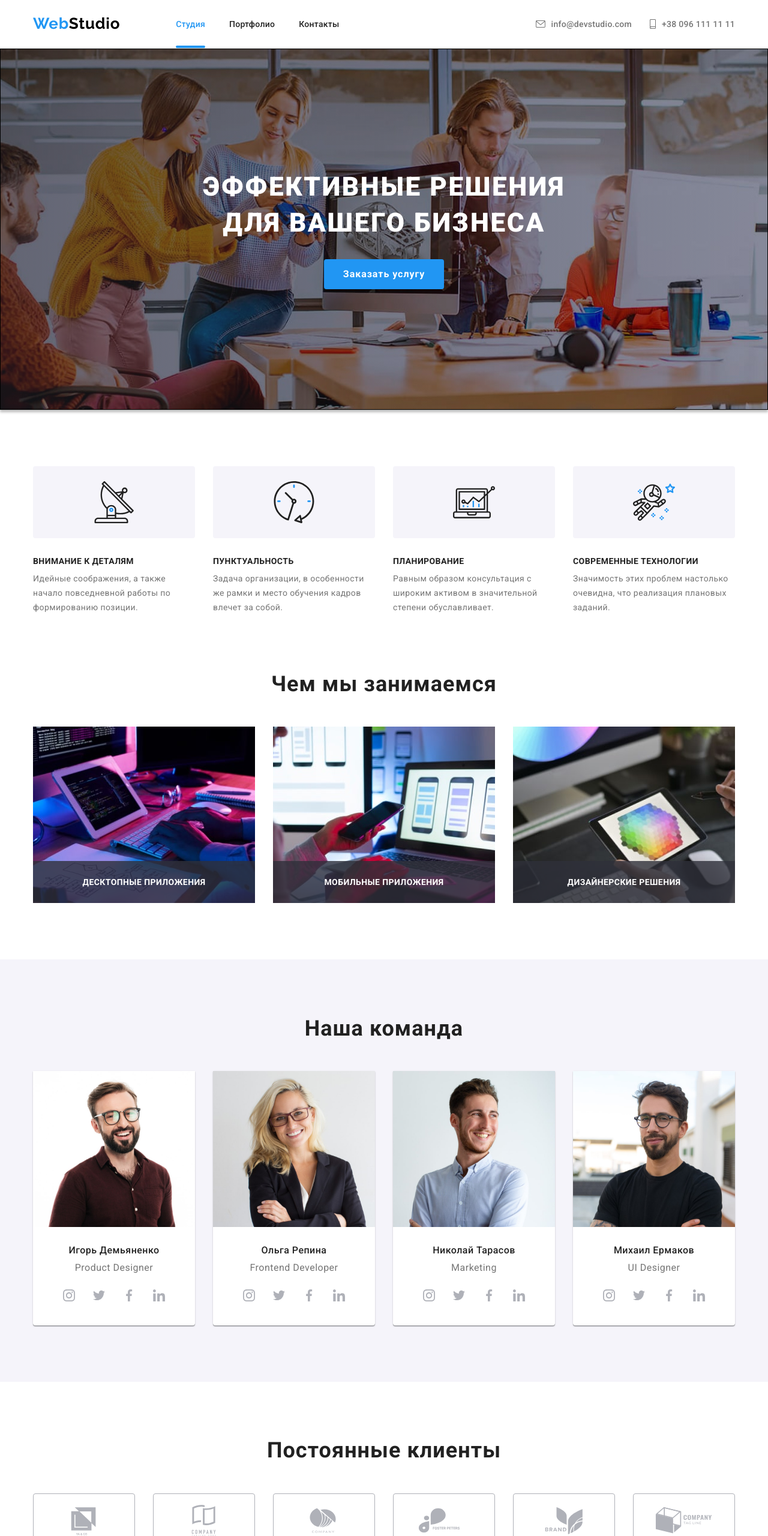
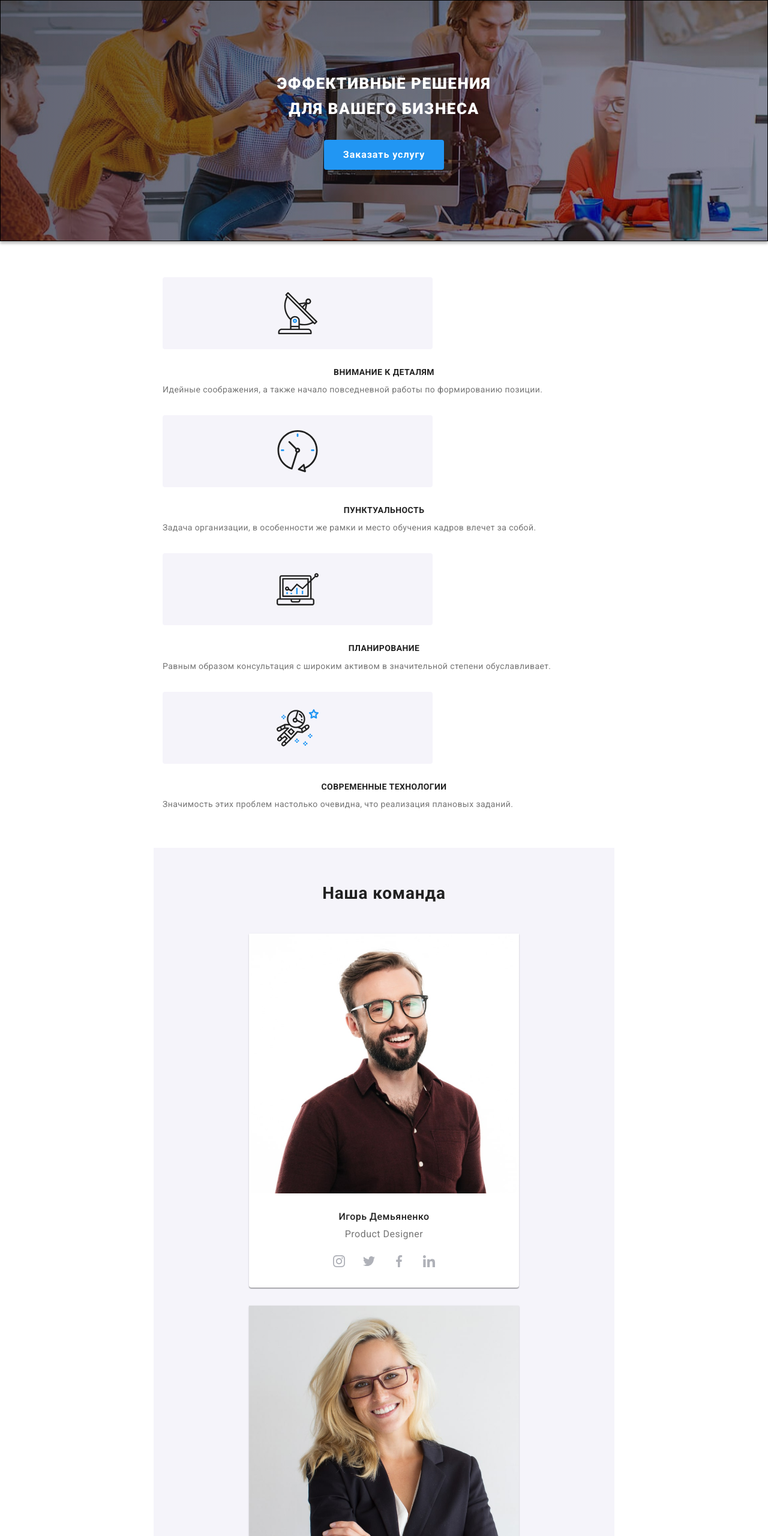
Before and after one commit to ronnik81/goit-markup-hw-08, a plain HTML site: page index.html in a window 1280 px wide. Shown: the top 2560 px of the page at 60% size. Drawn offline with Linux system fonts and the light colour scheme.

Commit message:
add mobile main sections

```diff
--- a/index.html
+++ b/index.html
@@ -16,15 +16,16 @@
 
   <body>
     <header>
-      <div class="container header">
-        <nav class="nav-section">
+      <!-- <div class="container header">
+        <nav class="nav-section"> -->
           <!-- HEADER LOGO -->
-          <a class="logo header-logo" href="./"
-            >Web<span class="logo__black">Studio</span>
-          </a>
+    <!-- <a class="logo header-logo" href="./"
+      >Web<span class="logo__black">Studio</span>
+    </a> -->
 
-          <!-- HEADER NAVIGATION -->
-          <ul class="site-nav">
+
+    <!-- HEADER NAVIGATION -->
+    <!-- <ul class="site-nav">
             <li class="site-nav__item">
               <a class="site-nav__link site-nav__current" href="./index.html"
                 >Студия</a
@@ -41,10 +42,10 @@
               >
             </li>
           </ul>
-        </nav>
+        </nav> -->
 
-        <!-- HEADER CONTACTS -->
-        <ul class="site-contacts">
+    <!-- HEADER CONTACTS -->
+    <!-- <ul class="site-contacts">
           <li class="site-contacts__item">
             <a class="site-contacts__link" href="mailto:info@devstudio.com">
               <svg class="site-contacts__icon" width="16" height="12">
@@ -63,7 +64,7 @@
           </li>
         </ul>
       </div>
-    </header>
+    </header> -->
 
     <main>
       <!-- HERO -->
@@ -77,7 +78,7 @@
       </section>
 
       <!-- FEATURES -->
-      <section class="features-section">
+      <section class="features-section main-section">
         <div class="container">
           <h2 class="visually-hidden">Особенности</h2>
           <ul class="features">
@@ -134,7 +135,7 @@
       </section>
 
       <!-- SERVISES -->
-      <section class="services">
+      <section class="servises-section main-section">
         <div class="container">
           <h2 class="services__title">Чем мы занимаемся</h2>
           <ul class="services-list">
@@ -167,8 +168,8 @@
       </section>
 
       <!-- TEAM -->
-      <section class="team-section">
-        <div class="container">
+      <section class="team-section main-section">
+        <div class="container team-wrap">
           <h2 class="team-section__title">Наша команда</h2>
           <ul class="team-list">
             <li class="team-list__item">
@@ -343,7 +344,7 @@
       </section>
 
       <!-- CLIENTS -->
-      <section class="clients">
+      <!-- <section class="clients main-section">
         <div class="container">
           <h2 class="clients__title">Постоянные клиенты</h2>
           <ul class="clients-list">
@@ -392,10 +393,10 @@
           </ul>
         </div>
       </section>
-    </main>
+    </main> -->
 
     <!-- FOOTER CONTACTS -->
-    <footer class="footer">
+    <!-- <footer class="footer">
       <div class="container footer-container">
         <div class="footer-contacts">
           <h3 class="visually-hidden">Контакты</h3>
@@ -419,10 +420,10 @@
               </a>
             </li>
           </ul>
-        </div>
+        </div> -->
 
         <!-- FOOTER SOCIAL -->
-        <div class="footer-social-wrap">
+        <!-- <div class="footer-social-wrap">
           <h3 class="footer-social-title">Присоединяйтесь</h3>
           <ul class="footer-social">
             <li class="footer-social__item">
@@ -454,10 +455,10 @@
               </a>
             </li>
           </ul>
-        </div>
+        </div> -->
 
         <!-- FOOTER SUBSCRIPTION -->
-        <div class="footer-subscribe-section">
+        <!-- <div class="footer-subscribe-section">
           <p class="footer-subcribe-title">Подпишитесь на рассылку</p>
           <form class="footer-subcribe">
             <input
@@ -476,7 +477,7 @@
           </form>
         </div>
       </div>
-    </footer>
+    </footer> -->
 
     <!-- MODAL WINDOW -->
     <div class="backdrop is-hidden" data-modal>
--- a/sass/components/_body-container.scss
+++ b/sass/components/_body-container.scss
@@ -1,7 +1,16 @@
 .container {
-  width: 1200px;
+  width: 100%;
   padding-left: 15px;
   padding-right: 15px;
   margin-left: auto;
   margin-right: auto;
+  @media screen and (min-width: 480px) {
+    width: 480px;
+  }
+  @media screen and (min-width: 768px) {
+    width: 768px;
+  }
+  @media screen and (min-width: 1600px) {
+    width: 1600px;
+  }
 }
--- /dev/null
+++ b/sass/components/_main-section.scss
@@ -0,0 +1,6 @@
+.main-section {
+  padding-top: 60px;
+  @media screen and (min-width: 1600px) {
+    padding-top: 94px;
+  }
+}
--- a/sass/layout/_clients.scss
+++ b/sass/layout/_clients.scss
@@ -1,6 +1,5 @@
 .clients {
   display: block;
-  padding: 94px 0;
 }
 
 .clients__title {
--- a/sass/layout/_features.scss
+++ b/sass/layout/_features.scss
@@ -1,27 +1,40 @@
-.features-section {
-  padding: 94px 0;
-}
+// .features-section {
+//   padding-bottom: 60px;
+// }
 
 .features {
-  display: flex;
+  display: block;
+  @media screen and (min-width: 1600px) {
+    display: flex;
+    justify-content: center;
+  }
 }
 
 .features__item {
-  width: 270px;
+  @media screen and (min-width: 1600px) {
+    width: 270px;
+  }
 }
 
-.features__item:not(:last-child) {
-  margin-right: 30px;
+.features__item:not(:first-child) {
+  margin-top: 30px;
+  @media screen and (min-width: 1600px) {
+    margin-left: 30px;
+    margin-top: 0;
+  }
 }
 
 .features__image {
-  width: 270px;
+  width: 450px;
   height: 120px;
   background-color: #f5f4fa;
   border-radius: 4px;
   display: flex;
   justify-content: center;
   align-items: center;
+  @media screen and (min-width: 1600px) {
+    width: 270px;
+  }
 }
 
 .features__title {
@@ -32,6 +45,10 @@
   color: var(--brand-color-main);
   text-transform: uppercase;
   margin-top: 30px;
+  text-align: center;
+  @media screen and (min-width: 1600px) {
+    text-align: start;
+  }
 }
 
 .features__text {
--- a/sass/layout/_header.scss
+++ b/sass/layout/_header.scss
@@ -5,4 +5,5 @@ header {
 .header {
   display: flex;
   align-items: center;
+  padding: 0 215px;
 }
--- a/sass/layout/_hero.scss
+++ b/sass/layout/_hero.scss
@@ -1,7 +1,7 @@
 .hero {
-  padding-top: 200px;
-  padding-bottom: 200px;
-  max-width: 1600px;
+  padding-top: 118px;
+  padding-bottom: 118px;
+  min-width: 480px;
   text-align: center;
   background-color: rgba(47, 48, 58, 0.4);
   background-image: linear-gradient(
@@ -16,17 +16,28 @@
   box-shadow: 0px 4px 4px rgba(0, 0, 0, 0.25);
   margin-left: auto;
   margin-right: auto;
+  @media screen and (min-width: 1600px) {
+    padding-top: 200px;
+    padding-bottom: 200px;
+    max-width: 1600px;
+  }
 }
 
 .hero__title {
   font-weight: 900;
-  font-size: 44px;
-  line-height: 1.36;
+  font-size: 26px;
+  line-height: 1.61;
+  width: 360px;
+
   letter-spacing: 0.06em;
-  width: 696px;
   color: #ffffff;
   text-transform: uppercase;
   margin-bottom: 30px;
   margin-left: auto;
   margin-right: auto;
+  @media screen and (min-width: 1600px) {
+    font-size: 44px;
+    line-height: 1.36;
+    width: 696px;
+  }
 }
--- a/sass/layout/_servises.scss
+++ b/sass/layout/_servises.scss
@@ -10,7 +10,7 @@
 
 .services-list {
   display: flex;
-  padding-bottom: 94px;
+  justify-content: center;
 }
 
 .services-list__item {
@@ -35,3 +35,12 @@
   padding: 27px 0;
   background-color: rgba(47, 48, 58, 0.8);
 }
+
+.servises-section {
+  visibility: hidden;
+  position: absolute;
+  @media screen and (min-width: 1600px) {
+    position: relative;
+    visibility: visible;
+  }
+}
--- a/sass/layout/_team.scss
+++ b/sass/layout/_team.scss
@@ -1,34 +1,66 @@
-.team-section {
+.team-wrap {
   background-color: #f5f4fa;
-  padding: 94px 0;
+  padding: 60px 0;
+  @media screen and (min-width: 1600px) {
+    padding: 94px 0;
+  }
 }
 
 .team-section__title {
-  font-size: 36px;
   font-weight: 700;
+  font-size: 28px;
   line-height: 1.17;
   letter-spacing: 0.03em;
   color: var(--brand-color-main);
   text-align: center;
   margin-bottom: 50px;
+  @media screen and (min-width: 1600px) {
+    font-size: 36px;
+  }
 }
 
 .team-list {
-  display: flex;
+  @media screen and (min-width: 1600px) {
+    display: flex;
+    justify-content: center;
+  }
 }
 
 .team-list__item {
+  width: 450px;
   background-color: #fff;
   border-radius: 0px 0px 4px 4px;
   box-shadow: 0px 1px 3px rgba(0, 0, 0, 0.12), 0px 1px 1px rgba(0, 0, 0, 0.14),
     0px 2px 1px rgba(0, 0, 0, 0.2);
+  margin-right: auto;
+  margin-left: auto;
+  @media screen and (min-width: 1600px) {
+    margin: 0;
+  }
   &:not(:last-child) {
-    margin-right: 30px;
+    margin-bottom: 30px;
+    @media screen and (min-width: 1600px) {
+      margin-right: 30px;
+      margin-bottom: 0;
+    }
+  }
+  img {
+    width: 450px;
+  }
+  @media screen and (min-width: 1600px) {
+    width: 270px;
+    img {
+      width: 270px;
+    }
   }
 }
 
 .team-list__card {
-  padding: 30px 0;
+  padding-top: 30px;
+  padding-bottom: 24px;
+  @media screen and (min-width: 1600px) {
+    padding-bottom: 30px;
+  }
 }
 
 .team-list__title {
--- a/sass/main.scss
+++ b/sass/main.scss
@@ -9,6 +9,7 @@
 @import "./layout/header-nav";
 @import "./layout/header-contacts";
 @import "./layout/hero";
+@import "./components/main-section";
 @import "./layout/features";
 @import "./layout/servises";
 @import "./layout/team";
```
Also changed, not shown: css/main.css, css/main.min.css, 2 other files.
